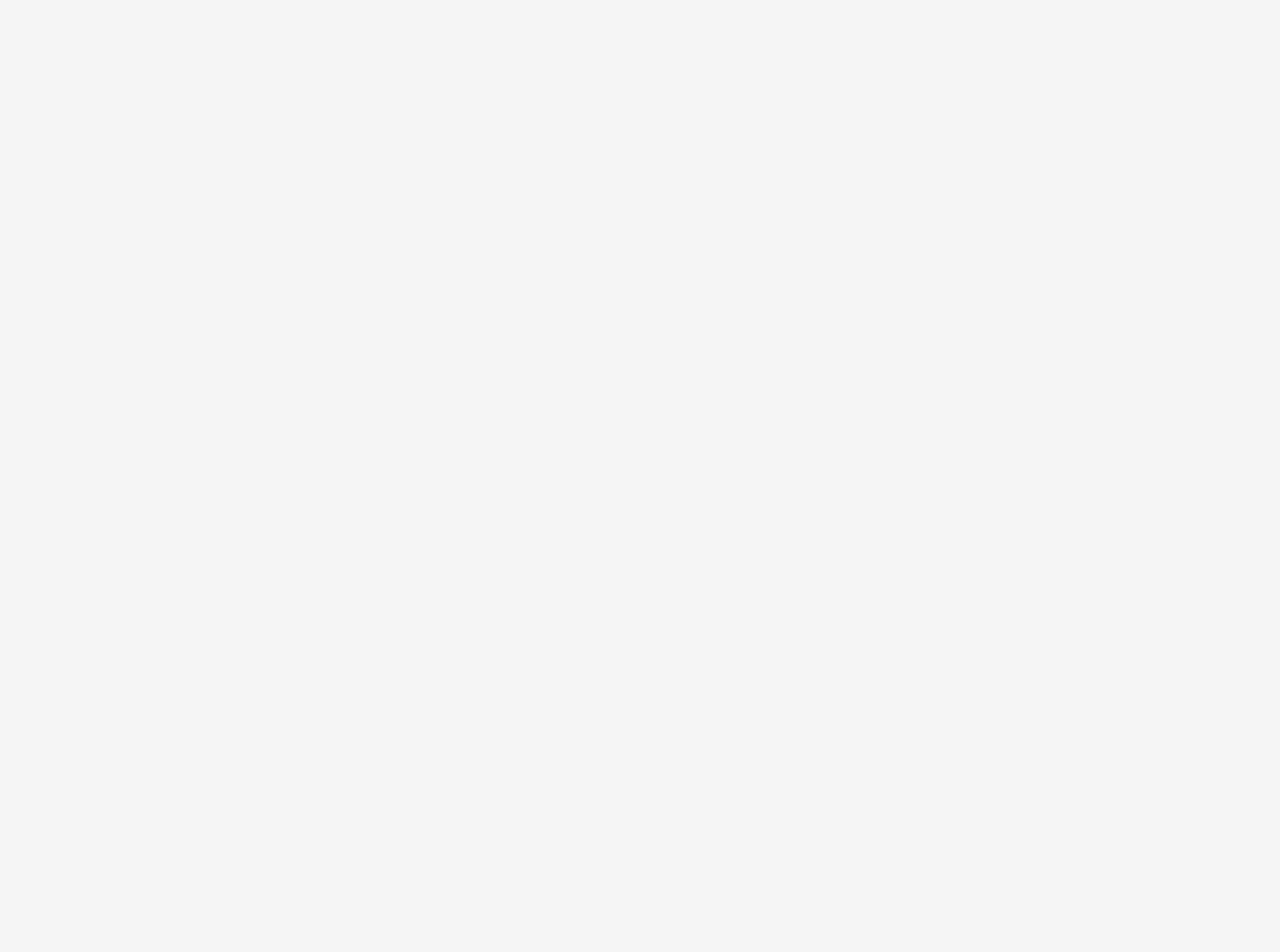
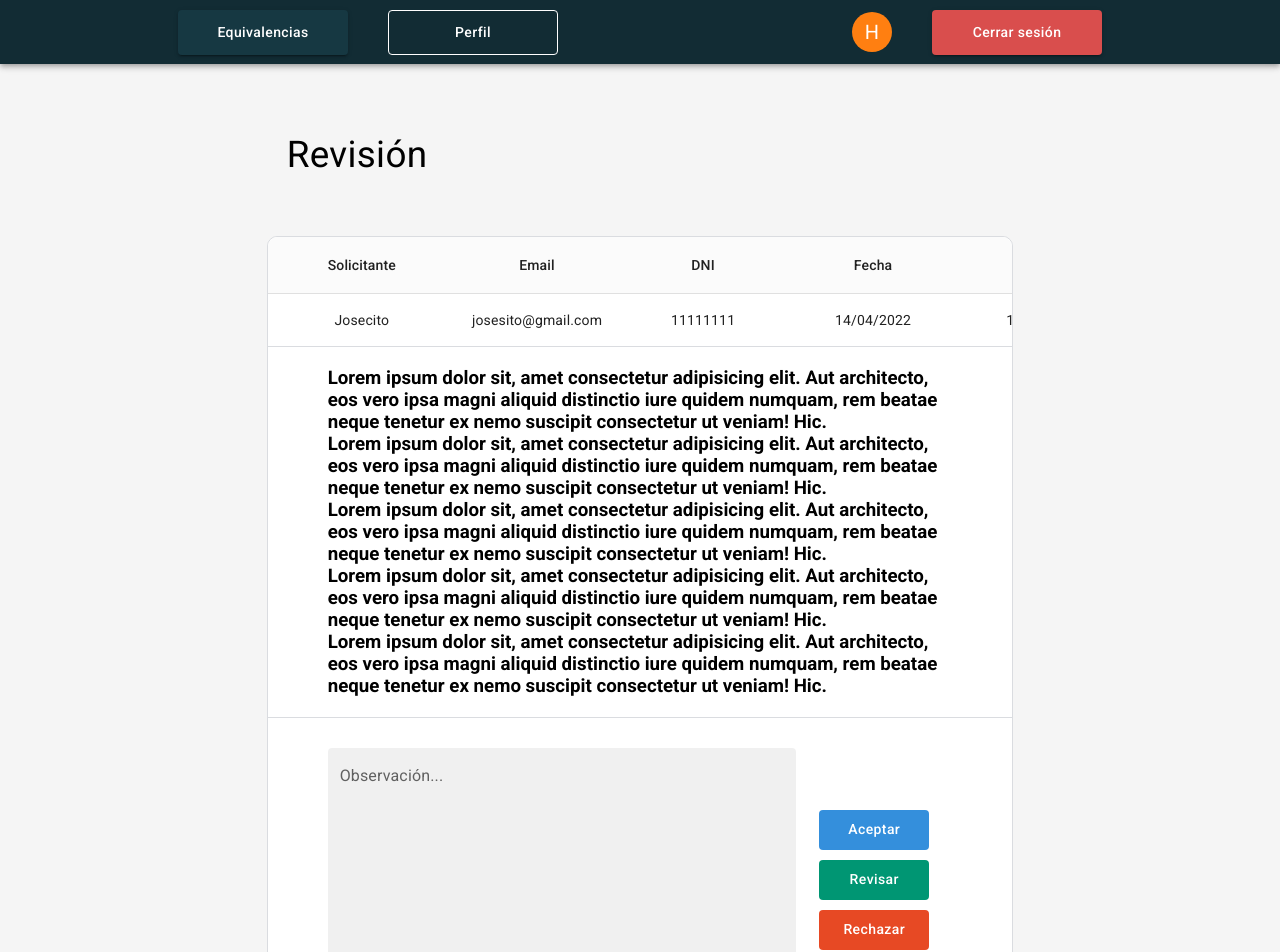
Before and after one commit to unahur-desapp/equivalencias-front-end, a React (Create React App) app: page /revision in a window 1280 px wide. Shown: the top 952 px of the page. Before the commit the page ends 800 px from the top, so only its background shows below. Built offline with nearby package versions, Linux system fonts and the light colour scheme.

Commit message:
Se avanzó en la estructura de la página revisión

```diff
--- a/src/App.js
+++ b/src/App.js
@@ -1,23 +1,17 @@
 import PageIniciarSesion from './components/organisms/IniciarSesion/PageIniciarSesion';
 import { PageCreateForm } from './PageCreateForm';
-import { PageRevision} from './components/organisms/Direccion/PageRevision';
+import { PageRevision } from './components/organisms/Direccion/PageRevision';
 import { PageMyForm } from './PageMyForm';
 import React from 'react';
 import { BrowserRouter as Router, Route } from 'react-router-dom';
 
-
-
-
 export default function App() {
-
-    return(
-
+    return (
         <Router>
-            <Route path="/" exact component={PageIniciarSesion}/>
-            <Route path="/home" component={PageMyForm}/>
-            <Route path="/form" component={PageCreateForm}/>
-            <Route path="/elNombreQueQuierasSiQueres" component={PageRevision}/>
+            <Route path="/" exact component={PageIniciarSesion} />
+            <Route path="/home" component={PageMyForm} />
+            <Route path="/form" component={PageCreateForm} />
+            <Route path="/revision" component={PageRevision} />
         </Router>
-
     );
 }
--- a/src/components/organisms/Direccion/PageRevision.js
+++ b/src/components/organisms/Direccion/PageRevision.js
@@ -9,9 +9,9 @@ import TableBody from '@mui/material/TableBody';
 import TableCell from '@mui/material/TableCell';
 import TableContainer from '@mui/material/TableContainer';
 import TableHead from '@mui/material/TableHead';
-import TablePagination from '@mui/material/TablePagination';
 import TableRow from '@mui/material/TableRow';
-import { DateTime } from 'luxon';
+import { BotonMUI } from '../../atoms/Button/BotonMUI';
+import { TextField } from '@mui/material';
 
 const columns = [
     { id: 'desc', label: 'Solicitante', minWidth: 170 },
@@ -26,17 +26,20 @@ function createData(name, calories, fat, carbs, protein) {
 }
 
 const rows = [
-    createData('Josecito', 'josesito@gmail.com', '11111111', '14/04/2022', '1100000000')
+    createData(
+        'Josecito',
+        'josesito@gmail.com',
+        '11111111',
+        '14/04/2022',
+        '1100000000'
+    )
 ];
-
-
 
 const PageRevision = () => {
     return (
         <Grid container direction="column">
             <Grid item container xs={12}>
                 <Header name="Equivalencias" />
-
             </Grid>
 
             <Grid
@@ -64,7 +67,6 @@ const PageRevision = () => {
                             Revisión
                         </Titulos>
                     </Grid>
-
                 </GridTop>
 
                 <GridTop
@@ -80,13 +82,13 @@ const PageRevision = () => {
                         height: 'auto'
                     }}
                 >
-
                     <Paper
                         sx={{
                             width: '100%',
                             overflow: 'hidden',
-                            borderRadius: '10px',
-                            boxShadow: 'none'
+                            borderRadius: '10px 10px 0px 0px',
+                            boxShadow: 'none',
+                            borderBottom: '1px solid #dadce0'
                         }}
                     >
                         <TableContainer sx={{ maxHeight: 440 }}>
@@ -96,8 +98,10 @@ const PageRevision = () => {
                                         {columns.map((column) => (
                                             <TableCell
                                                 key={column.id}
-                                                align= 'center'
-                                                style={{ minWidth: column.minWidth }}
+                                                align="center"
+                                                style={{
+                                                    minWidth: column.minWidth
+                                                }}
                                                 sx={{
                                                     backgroundColor: '#FBFBFB',
                                                     padding: '16px 60px'
@@ -112,51 +116,226 @@ const PageRevision = () => {
                                     {rows.map((row) => (
                                         <TableRow
                                             key={row.name}
-                                    sx={{ '&:last-child td, &:last-child th': { border: 0 } }}
+                                            sx={{
+                                                '&:last-child td, &:last-child th': {
+                                                    border: 0
+                                                }
+                                            }}
                                         >
-                                        <TableCell align = 'center' component="th" scope="row">
+                                            <TableCell
+                                                align="center"
+                                                component="th"
+                                                scope="row"
+                                            >
                                                 {row.name}
                                             </TableCell>
-                                        <TableCell align="center">{row.calories}</TableCell>
-                                        <TableCell align="center">{row.fat}</TableCell>
-                                        <TableCell align="center">{row.carbs}</TableCell>
-                                        <TableCell align="center">{row.protein}</TableCell>
+                                            <TableCell align="center">
+                                                {row.calories}
+                                            </TableCell>
+                                            <TableCell align="center">
+                                                {row.fat}
+                                            </TableCell>
+                                            <TableCell align="center">
+                                                {row.carbs}
+                                            </TableCell>
+                                            <TableCell align="center">
+                                                {row.protein}
+                                            </TableCell>
                                         </TableRow>
                                     ))}
                                 </TableBody>
                             </Table>
                         </TableContainer>
-
-
-
                     </Paper>
 
+                    <Grid
+                        item
+                        container
+                        direction="row"
+                        justifyContent="flex-start"
+                        alignItems="center"
+                        sm={12}
+                        padding={{
+                            xs: '20px 30px',
+                            sm: '20px 60px'
+                        }}
+                        sx={{
+                            height: 'auto',
+                            borderRadius: '10px 10px 0px 0px',
+                            borderBottom: '1px solid #dadce0'
+                        }}
+                    >
+                        <h3>
+                            Lorem ipsum dolor sit, amet consectetur adipisicing
+                            elit. Aut architecto, eos vero ipsa magni aliquid
+                            distinctio iure quidem numquam, rem beatae neque
+                            tenetur ex nemo suscipit consectetur ut veniam! Hic.
+                        </h3>
 
-                    <Grid width={'100%'}>
-                        <hr/>
+                        <h3>
+                            Lorem ipsum dolor sit, amet consectetur adipisicing
+                            elit. Aut architecto, eos vero ipsa magni aliquid
+                            distinctio iure quidem numquam, rem beatae neque
+                            tenetur ex nemo suscipit consectetur ut veniam! Hic.
+                        </h3>
 
-                        <h3>Hola</h3>
+                        <h3>
+                            Lorem ipsum dolor sit, amet consectetur adipisicing
+                            elit. Aut architecto, eos vero ipsa magni aliquid
+                            distinctio iure quidem numquam, rem beatae neque
+                            tenetur ex nemo suscipit consectetur ut veniam! Hic.
+                        </h3>
 
-                        <hr/>
+                        <h3>
+                            Lorem ipsum dolor sit, amet consectetur adipisicing
+                            elit. Aut architecto, eos vero ipsa magni aliquid
+                            distinctio iure quidem numquam, rem beatae neque
+                            tenetur ex nemo suscipit consectetur ut veniam! Hic.
+                        </h3>
 
-                        <TextareaAutosize
-                        minRows={4}
-                        maxRows={12}
-                        style={{width: '500px', resize: 'none', fontFamily: 'roboto', fontSize: '16px'}}
+                        <h3>
+                            Lorem ipsum dolor sit, amet consectetur adipisicing
+                            elit. Aut architecto, eos vero ipsa magni aliquid
+                            distinctio iure quidem numquam, rem beatae neque
+                            tenetur ex nemo suscipit consectetur ut veniam! Hic.
+                        </h3>
+                    </Grid>
+
+                    <Grid
+                        item
+                        container
+                        direction="row"
+                        justifyContent="flex-start"
+                        alignItems="center"
+                        sm={12}
+                        padding={{
+                            xs: '30px 30px',
+                            sm: '30px 60px'
+                        }}
+                        sx={{
+                            height: 'auto',
+                            borderRadius: '10px 10px 0px 0px'
+                        }}
+                    >
+                        {/* <Grid
+                            item
+                            container
+                            direction="row"
+                            justifyContent="flex-start"
+                            alignItems="center"
+                            sm={12}
+                            sx={{
+                                padding: '0px 0px 20px 0px'
+                            }}
+                        >
+                            <p
+                                style={{
+                                    color: 'rgba(0, 0, 0, 0.87)',
+                                    fontWeight: 500
+                                }}
+                            >
+
+                                Devolución
+                            </p>
+                        </Grid> */}
+
+                        <Grid
+                            item
+                            container
+                            direction="row"
+                            justifyContent="flex-start"
+                            alignItems="center"
+                            sm={12}
+                        >
+                            <Grid
+                                item
+                                container
+                                direction="row"
+                                justifyContent="flex-start"
+                                alignItems="center"
+                                sm={9}
+                            >
+                                {/* <TextareaAutosize
+                                    style={{
+                                        width: '100%',
+                                        height: '206px',
+                                        resize: 'none',
+                                        fontFamily: 'roboto',
+                                        fontSize: '16px',
+                                        padding: '18px 14px',
+                                        background: '#f8f9fa',
+                                        borderStyle: 'none',
+                                        borderRadius: '5px 0px 0px 0px',
+                                        borderBottom: '1px solid #80868b',
+                                        outline: 'none'
+                                    }}
                                     placeholder="Observación..."
+                                /> */}
+
+                                <TextField
+                                    id="filled-basic"
+                                    label="Observación..."
+                                    variant="filled"
+                                    multiline
+                                    rows={10}
+                                    sx={{
+                                        width: '100%'
+                                    }}
                                 />
                             </Grid>
 
+                            <Grid
+                                item
+                                container
+                                direction="column"
+                                justifyContent="center"
+                                alignItems="center"
+                                sm={3}
+                            >
+                                <BotonMUI
+                                    buttonContainedSmall
+                                    sx={{
+                                        background: '#348FDC',
+                                        '&:hover': {
+                                            background: '#2380D1'
+                                        },
+                                        marginBottom: '10px'
+                                    }}
+                                >
+                                    Aceptar
+                                </BotonMUI>
 
+                                <BotonMUI
+                                    buttonContainedSmall
+                                    sx={{
+                                        background: '#009673',
+                                        '&:hover': {
+                                            background: '#007A5E'
+                                        },
+                                        marginBottom: '10px'
+                                    }}
+                                >
+                                    Revisar
+                                </BotonMUI>
+
+                                <BotonMUI
+                                    buttonContainedSmall
+                                    sx={{
+                                        background: '#E74924',
+                                        '&:hover': {
+                                            background: '#CA3716'
+                                        }
+                                    }}
+                                >
+                                    Rechazar
+                                </BotonMUI>
+                            </Grid>
+                        </Grid>
+                    </Grid>
                 </GridTop>
-
             </Grid>
-
         </Grid>
-
-
-
     );
 };
 
-export {PageRevision};
+export { PageRevision };
```
Also changed, not shown: src/CreateForm.js (+2 -11 lines). Lines whose indentation alone changed are shown as unchanged.
